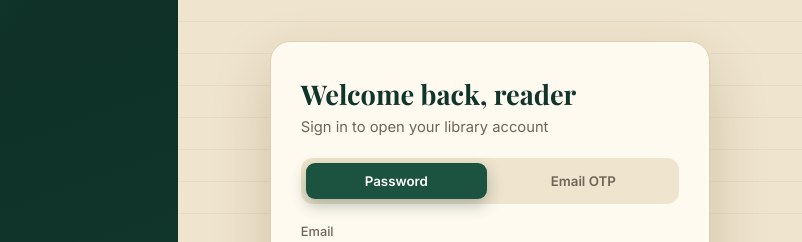
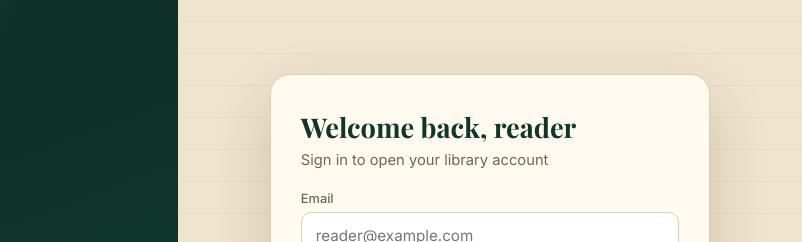
Before and after one commit to Lord7Vaibhav/Library-Login-, a plain HTML site: page index.html in a window 1280 px wide. Shown: the part 75-317 px from the top of the page, 478-1280 px from the left. Drawn offline with nearby package versions, Linux system fonts and the light colour scheme.

Commit message:
Update index.html

```diff
--- a/index.html
+++ b/index.html
@@ -45,10 +45,7 @@
         <h1 id="title">Welcome back, reader</h1>
         <p class="sub" id="subtitle">Sign in to open your library account</p>
 
-        <div class="tabs">
-          <button type="button" class="tab active" data-tab="password">Password</button>
-          <button type="button" class="tab" data-tab="otp">Email OTP</button>
-        </div>
+
 
         <!-- Password form -->
         <form id="passwordForm" novalidate>
```
